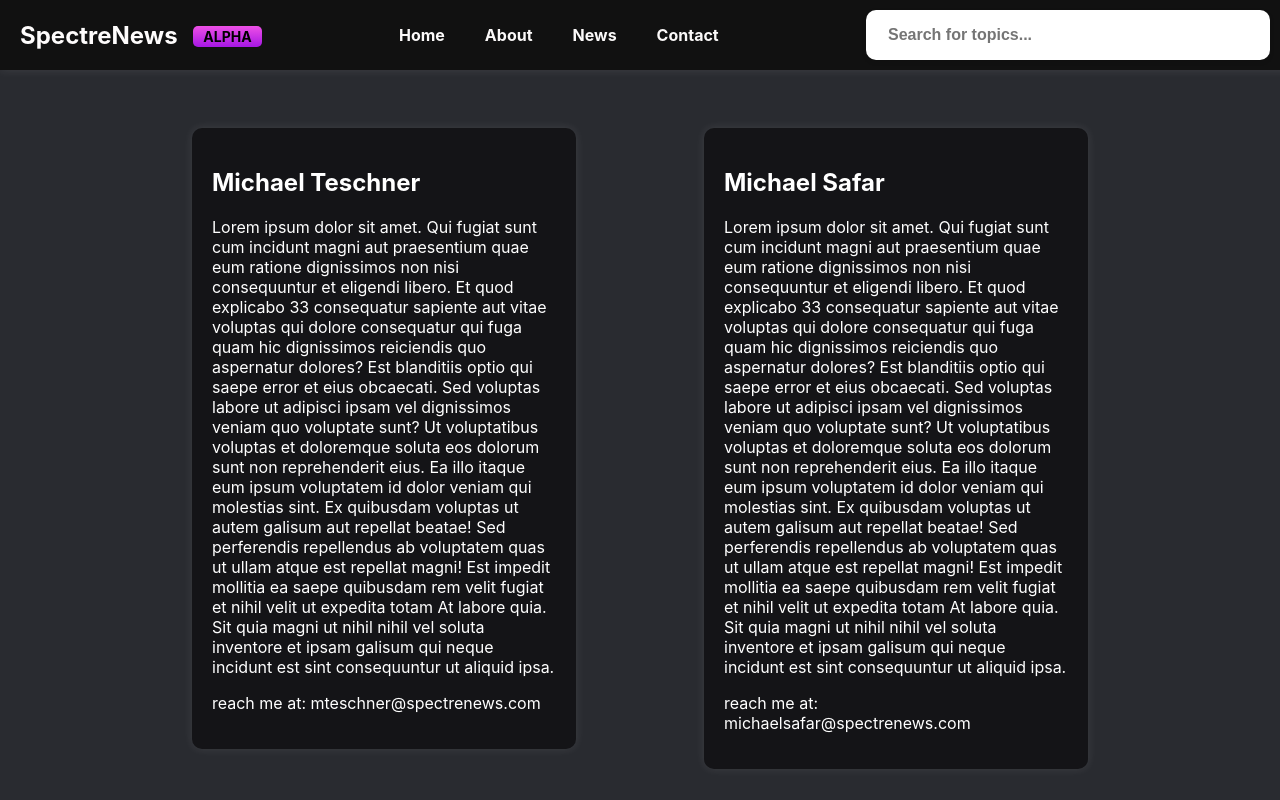
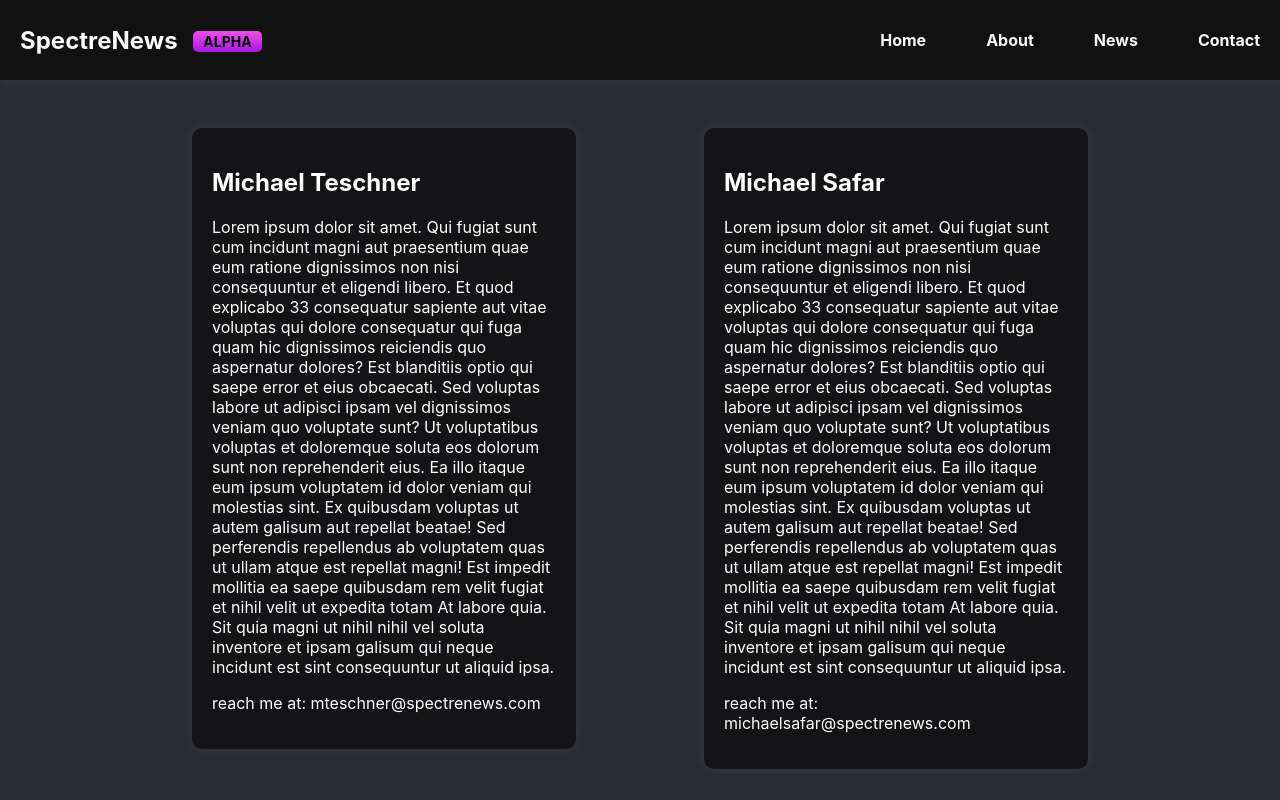
Before and after one commit to FlexTechDev/Spectre-News, a React (Create React App) app in the folder spectre-news/: page /contact in a window 1280 px wide. Built offline with nearby package versions, Linux system fonts and the light colour scheme.

Commit message:
bar search editing

```diff
--- a/spectre-news/src/bar/Bar.css
+++ b/spectre-news/src/bar/Bar.css
@@ -1,6 +1,7 @@
 .bar-container {
   position: fixed;
   top: 0;
+  height: 10vh;
   width: 100%;
   background: #111;
   display: flex;
@@ -24,7 +25,7 @@
 
 .nav-link {
   font-weight: bolder;
-  margin-right: 20px;
+  margin-right: 40px;
   margin-left: 20px;
   font-size: 16px;
   color: rgb(251, 249, 249);
@@ -37,6 +38,7 @@
 }
 
 .bar {
+  height: 3vh;
   margin: 10px;
   display: flex;
   justify-content: center;
--- a/spectre-news/src/bar/Bar.js
+++ b/spectre-news/src/bar/Bar.js
@@ -2,7 +2,7 @@ import React from "react";
 import "./Bar.css";
 import { Link } from "react-router-dom";
 
-const Bar = ({ searchQuery, onSearchQueryChange }) => {
+const Bar = ({search, searchQuery, onSearchQueryChange }) => {
   const handleSearchIconClick = () => {
     performSearch();
   };
@@ -17,6 +17,7 @@ const Bar = ({ searchQuery, onSearchQueryChange }) => {
     onSearchQueryChange(searchQuery);
   };
 
+  if(search){
   return (
     <div className="bar-container">
       <div className="app-name"> {/* Add onClick handler here */}
@@ -49,6 +50,31 @@ const Bar = ({ searchQuery, onSearchQueryChange }) => {
       </div>
     </div>
   );
+  }
+  else{
+    return (
+      <div className="bar-container">
+        <div className="app-name"> {/* Add onClick handler here */}
+          SpectreNews <span className="beta-tag">ALPHA</span> {/* Added BETA tag here */}
+        </div>
+        <div className="navigation">
+        <Link to="/" className="nav-link">Home</Link>
+        <div className="dropdown">
+        <a className="nav-link">About</a>
+          <div className="dropdown-content">
+            <p>SpectreNews is a news aggregator that filters news based on political bias using the power of OPENAI GPT-4 Technology. Use the slider to filter Right, Left, or Neutral, News media</p>
+          </div>
+        </div>
+        <Link to="/news" className="nav-link">
+          News
+        </Link>
+        <Link to="/contact" className="nav-link">
+          Contact
+        </Link>
+        </div>
+      </div>
+    );
+  }
 };
 
 export default Bar;
--- a/spectre-news/src/pages/Contact.js
+++ b/spectre-news/src/pages/Contact.js
@@ -6,7 +6,7 @@ function Contact()
 {
     return(
         <div className="container">
-            <Bar></Bar>
+            <Bar search={false}></Bar>
 
             <div className="panel-teschner">
                 <h2>Michael Teschner</h2>
--- a/spectre-news/src/pages/Home.js
+++ b/spectre-news/src/pages/Home.js
@@ -5,7 +5,7 @@ function Home()
 {
     return(
         <div>
-            <Bar></Bar>
+            <Bar search={false}></Bar>
         </div>
     );
 }
--- a/spectre-news/src/pages/News.js
+++ b/spectre-news/src/pages/News.js
@@ -16,7 +16,7 @@ function News()
 
   return(
     <div>
-      <Bar searchQuery={searchQuery} onSearchQueryChange={setSearchQuery} />
+      <Bar search={true} searchQuery={searchQuery} onSearchQueryChange={setSearchQuery} />
       <Slider onChange={handleSliderChange} />
       <NewsFeed searchQuery={searchQuery} politicalView={politicalView} />
     </div>
```
